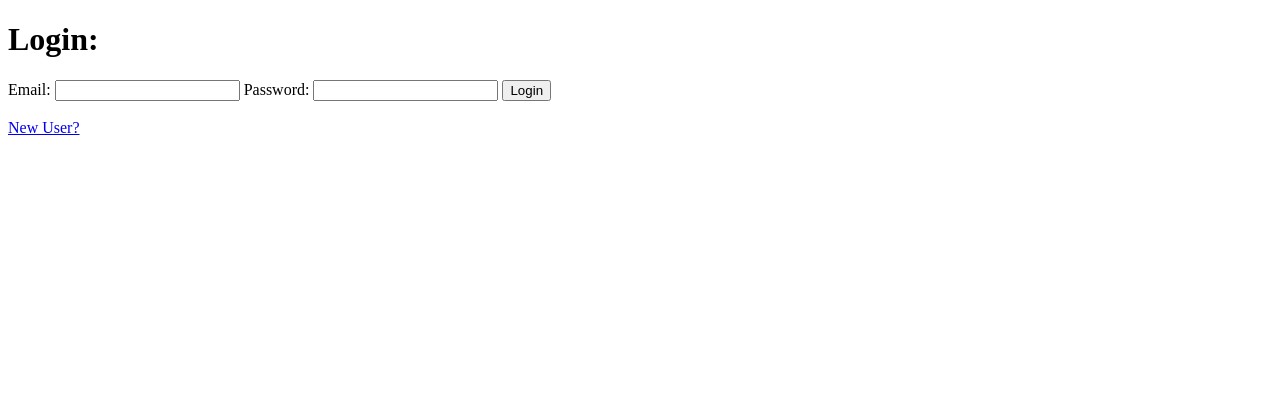
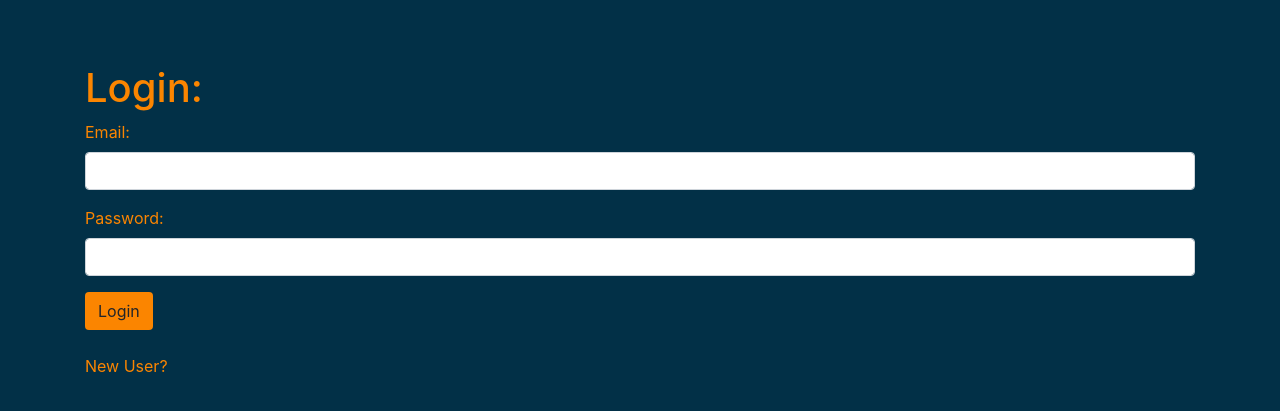
Before and after one commit to Rossi-21/login4, a Django app: page /login in a window 1280 px wide. Shown: the top 411 px of the page. Run offline with Django 4.2, Linux system fonts and the light colour scheme.

Commit message:
login css

```diff
--- a/user_app/static/css/styles.css
+++ b/user_app/static/css/styles.css
@@ -44,3 +44,7 @@ a{
   'GRAD' 0,
   'opsz' 24
 }
+
+.my-btn{
+    background-color: #FB8500;
+}
--- a/user_app/templates/login.html
+++ b/user_app/templates/login.html
@@ -2,23 +2,32 @@
 <html lang="en">
 <head>
     <meta charset="UTF-8">
-    <meta name="viewport" content="width=device-width, initial-scale=1.0">
+    <meta name="viewport" content="width=device-width, initial-scale=1, shrink-to-fit=no">
+    <link rel="stylesheet" href="https://cdn.jsdelivr.net/npm/bootstrap@4.4.1/dist/css/bootstrap.min.css" integrity="sha384-Vkoo8x4CGsO3+Hhxv8T/Q5PaXtkKtu6ug5TOeNV6gBiFeWPGFN9MuhOf23Q9Ifjh" crossorigin="anonymous">
+    <link rel="stylesheet" href="https://fonts.googleapis.com/css2?family=Material+Symbols+Outlined:opsz,wght,FILL,GRAD@20..48,100..700,0..1,-50..200" />
+    <script src="https://cdn.jsdelivr.net/npm/@popperjs/core@2.9.2/dist/umd/popper.min.js" ></script>
+    <script src="https://cdn.jsdelivr.net/npm/bootstrap@5.0.1/dist/js/bootstrap.min.js" integrity="sha384-Atwg2Pkwv9vp0ygtn1JAojH0nYbwNJLPhwyoVbhoPwBhjQPR5VtM2+xf0Uwh9KtT" crossorigin="anonymous"></script>
+    {% load static %}
+    <link rel="stylesheet" href="{% static 'css/styles.css' %}?{% now 'U' %}">
     <title>login</title>
 </head>
 <body>
-    <h1>Login:</h1>
+    <div class="container">
+        <h1 class="mt-5">Login:</h1>
         <form action="{% url 'loginUser' %}" method="POST">
             {% csrf_token %}
-        <label for="email">Email:</label>
-        <input type="email" name="email" id="email">
-        <label for="password">Password:</label>
-        <input type="password" name="password" id="password">
-        <button type="submit">Login</button>
+            <label class="form-label" for="email">Email:</label>
+            <input class="form-control" type="email" name="email" id="email">
+            <label class="form-label mt-3" for="password">Password:</label>
+            <input class="form-control" type="password" name="password" id="password">
+            <button class="btn my-btn mt-3" type="submit">Login</button>
         </form>
         <br>
         {% if error_message %}
             <p>{{error_message}}</p>
         {% endif %}
         <a href="{% url 'register' %}">New User?</a>
+    </div>
+
 </body>
 </html>
--- a/user_app/views.py
+++ b/user_app/views.py
@@ -64,44 +64,13 @@ def api(request):
         response = requests.get(url, headers=headers, params=querystring)
         data = response.json()
 
-        track_data = data['data'][0]
-        artist_data = track_data['artist']
-        album_data = track_data['album']
 
-        track = Track.objects.create(
-            title = track_data['title'],
-            link = track_data['link'],
-            duration = track_data['duration'],
-            preiview = track_data['preview'],
-
-        )
-
-        artist = Artist.objects.create(
-            name = artist_data['name'],
-            link = artist_data['link'],
-            tracklist = artist_data['tracklist'],
-            picture = artist_data['picture'],
-            picture_small = artist_data['picture_small'],
-            picture_medium = artist_data['picture_medium'],
-            picture_big = artist_data['picture_big']
-        )
-
-        album = Album.objects.create(
-            title = album_data['title'],
-            cover = album_data['cover'],
-            cover_small = album_data['cover_small'],
-            cover_medium = album_data['cover_medium'],
-            cover_big = album_data['cover_big']
-        )
 
 
         context = {
             'user' : user,
             'is_authenticated' : True,
             'data': data,
-            'track' : track,
-            'artist' : artist,
-            'album' : album
         }
 
     else:
```
Also changed, not shown: db.sqlite3. Lines whose indentation alone changed are shown as unchanged.
